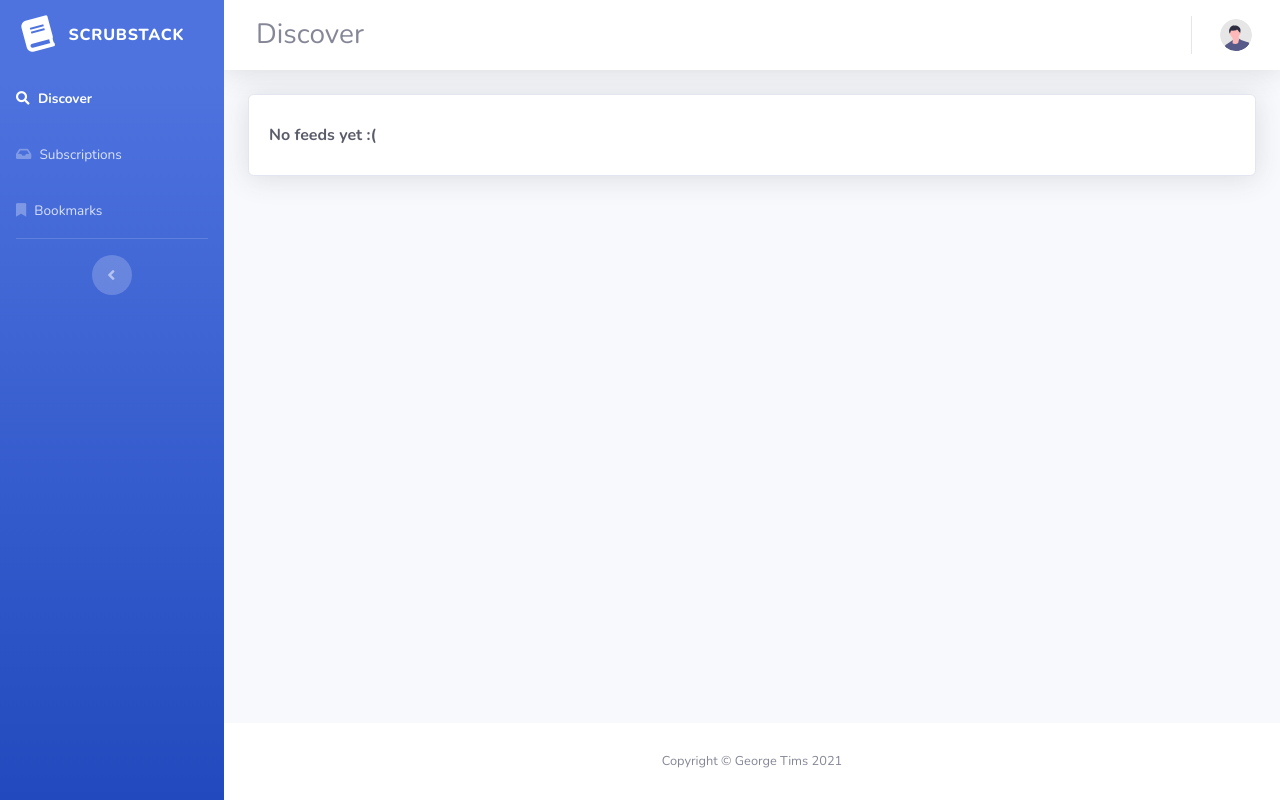
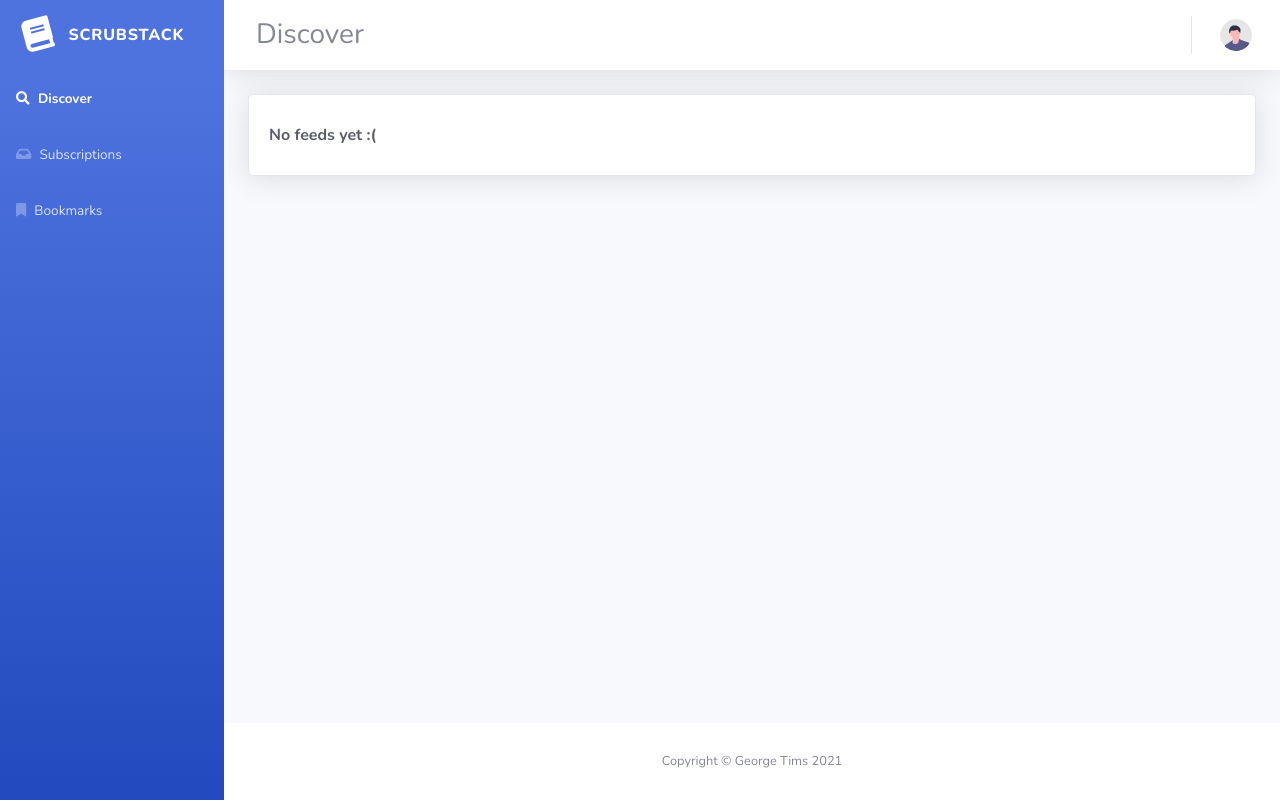
Before and after one commit to georgetims96/rss2newsletter, a Django app: page / in a window 1280 px wide. Run offline with Django 3.2, Linux system fonts and the light colour scheme; the visitor is signed in with stand-in values (Sample User, id 1); data that the repository does not hold is empty; parts of the project's set-up code (start-up, migrations or seed data) failed here and were passed over; some libraries are stand-ins or nearby versions.

Commit message:
removed sidebar toggle

```diff
--- a/feedaggregator/templates/feedaggregator/partials/sidebar.html
+++ b/feedaggregator/templates/feedaggregator/partials/sidebar.html
@@ -27,12 +27,7 @@
                     <span>Bookmarks</span></a>
             </li>
             <!-- Divider -->
-            <hr class="sidebar-divider d-none d-md-block">
 
-            <!-- Sidebar Toggler (Sidebar) -->
-            <div class="text-center d-none d-md-inline">
-                <button class="rounded-circle border-0" id="sidebarToggle"></button>
-            </div>
 
 
         </ul>
```
Also changed, not shown: 1 other file.
